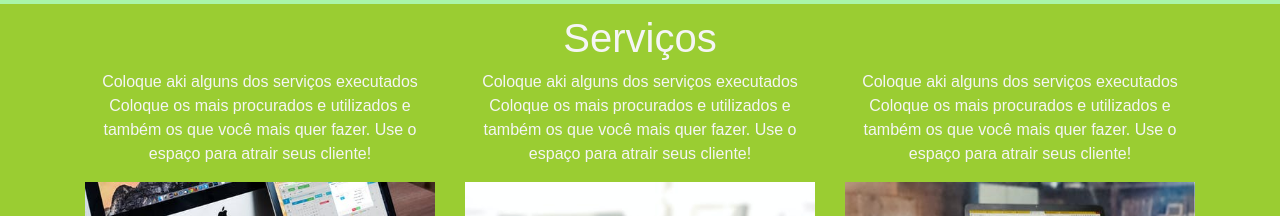
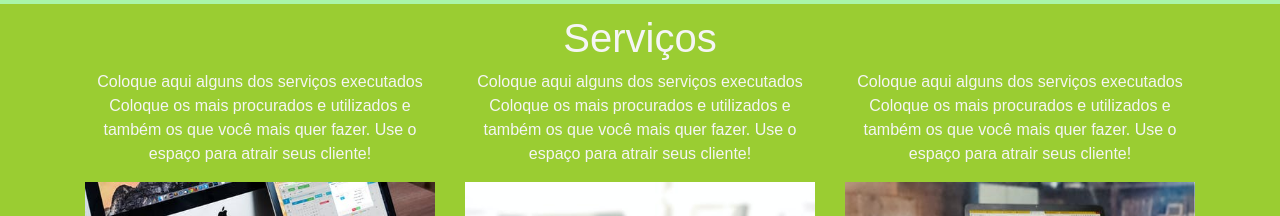
Before and after one commit to Brandet/Bootstrap_aulas, a plain HTML site: page index.html in a window 1280 px wide. Shown: the part 1004-1220 px from the top of the page. Drawn offline with Linux system fonts and the light colour scheme.

```diff
--- a/index.html
+++ b/index.html
@@ -57,14 +57,14 @@
                 <div class="container">
                     <div class="row">
                         <div class="col-lg-4">
-                            <p>Coloque aki alguns dos serviços executados Coloque
+                            <p>Coloque aqui alguns dos serviços executados Coloque
                                 os mais procurados e utilizados e também os que você mais quer fazer.
                                 Use o espaço para atrair seus cliente!
                             </p>
                             <img src="img/site3.jpeg" alt="em cima de uma mesa um tablet a frente e a esquerda da imagem, no meio a esquerda um teclado ao fundo do lado esquerdo uma tela de computador, ao fundo a direita um notebook, na frente a direita um mouse" width="100%">
                         </div>
                         <div class="col-lg-4">
-                            <p>Coloque aki alguns dos serviços executados Coloque
+                            <p>Coloque aqui alguns dos serviços executados Coloque
                                 os mais procurados e utilizados e também os que você mais quer fazer.
                                 Use o espaço para atrair seus cliente!
                             </p>
@@ -72,7 +72,7 @@
                             <img src="img/app.jpeg" alt="uma mão com um celular e um notebook ao fundo da imagem" width="100%">
                         </div>
                             <div class="col-lg-4">
-                            <p>Coloque aki alguns dos serviços executados Coloque
+                            <p>Coloque aqui alguns dos serviços executados Coloque
                                 os mais procurados e utilizados e também os que você mais quer fazer.
                                 Use o espaço para atrair seus cliente!
                             </p>
```
